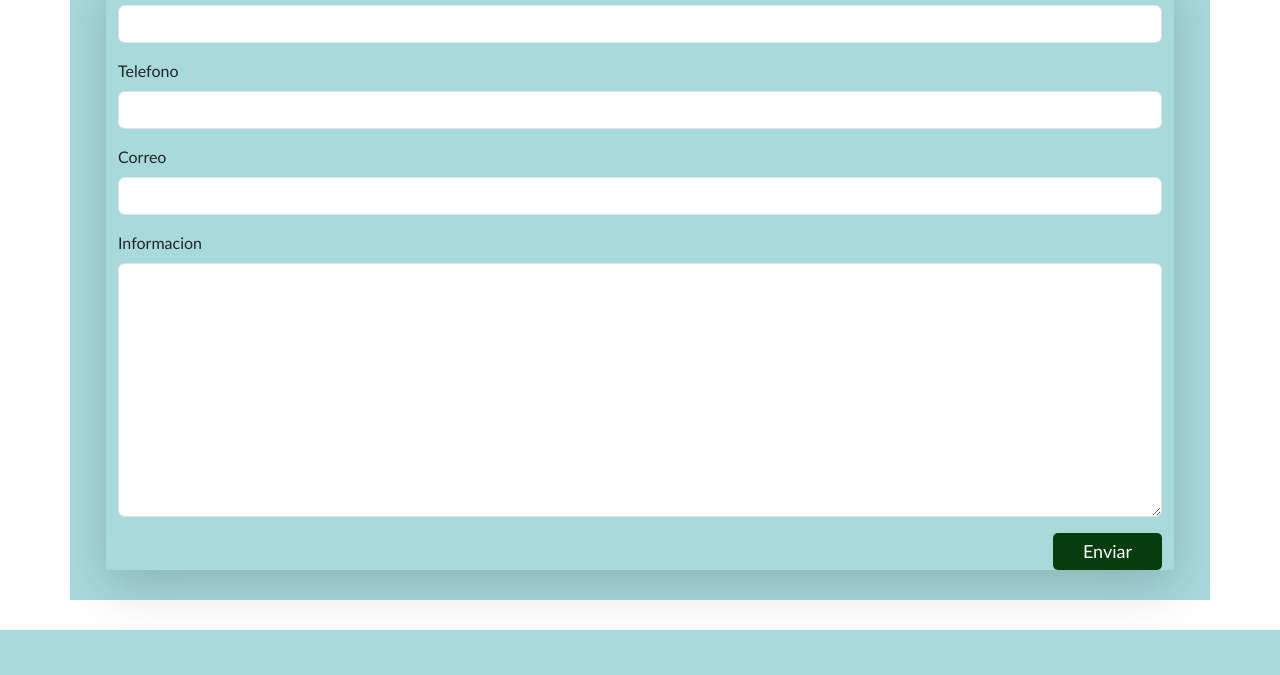
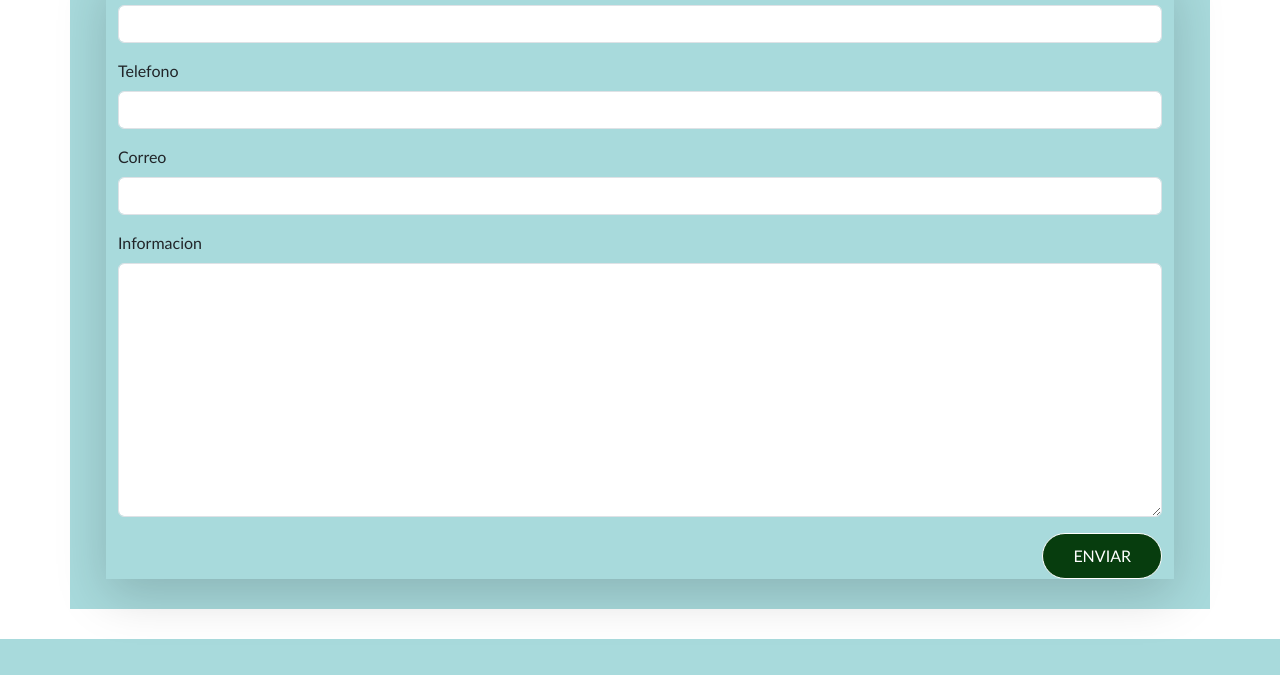
Before and after one commit to fjacosta/padel-house, a plain HTML site: page pages/contacto.html in a window 1280 px wide. Shown: the part 267-942 px from the top of the page. Drawn offline with nearby package versions, Linux system fonts and the light colour scheme.

Commit message:
animacion del boton, de la pantalla de contactanos y revisar algunos textos de la pagina

```diff
--- a/pages/contacto.html
+++ b/pages/contacto.html
@@ -7,6 +7,7 @@
     <meta name="description" content="Padel House, Ponte en contacto con Nosotros para que disfrutes de nuestra canchas de Padel">
     <link href="https://cdn.jsdelivr.net/npm/bootstrap@5.3.2/dist/css/bootstrap.min.css" rel="stylesheet"
         integrity="sha384-T3c6CoIi6uLrA9TneNEoa7RxnatzjcDSCmG1MXxSR1GAsXEV/Dwwykc2MPK8M2HN" crossorigin="anonymous">
+        <link href="https://unpkg.com/aos@2.3.1/dist/aos.css" rel="stylesheet">
     <link rel="stylesheet" href="../css/style.css">
     <title>Contacto</title>
 </head>
@@ -65,7 +66,7 @@
                 <div class="col-12">
                     <h2>Contactanos</h2>
                 </div>
-                <form action="" class=" shadow-lg">
+                <form action="" class=" shadow-lg" data-aos="fade-up">
                     <div class="mb-3 col-12">
                         <label class="form-label" for="nombre">Nombre</label>
                         <input class="form-control" type="text" id="nombre">
@@ -86,7 +87,7 @@
                         <textarea class="form-control" id="informacion" cols="30" rows="10"></textarea>
                     </div>
                     <div class="md-3 col-12 d-flex justify-content-end">
-                        <button type="submit" class=" boton-submit ">Enviar</button>
+                        <button type="submit" class=" boton-enviar ">Enviar</button>
                         <!-- <input type="submit" value="Enviar"> -->
                     </div>
                 </form>
@@ -141,6 +142,10 @@
     <script src="https://cdn.jsdelivr.net/npm/bootstrap@5.3.2/dist/js/bootstrap.bundle.min.js"
         integrity="sha384-C6RzsynM9kWDrMNeT87bh95OGNyZPhcTNXj1NW7RuBCsyN/o0jlpcV8Qyq46cDfL"
         crossorigin="anonymous"></script>
+        <script src="https://unpkg.com/aos@2.3.1/dist/aos.js"></script>
+        <script>
+            AOS.init();
+          </script>
 </body>
 
 </html>
--- a/scss/_base.scss
+++ b/scss/_base.scss
@@ -5,6 +5,7 @@ $color_parrafo: #e29578;
 $color_menu:#0099FF;
 $color_sombra:rgba(33, 20, 221, 0.4);
 $color_background_card:rgba(217, 217, 217, 0.58);
+$color_background_boton:rgb(7, 61, 14);
 
 
 * {
--- a/scss/componentes/_boton.scss
+++ b/scss/componentes/_boton.scss
@@ -1,11 +1,48 @@
+// .boton-submit{
+//     color:white;
+//     background-color: $color_background_boton;
+//     border:3px;
+//     border-radius: 5px;
+//     padding: 5px 30px 5px 30px;
+//     font-size: 18px;
+//     display: block;
 
-.boton-submit{
-    color:white;
-    background-color: rgb(7, 61, 14);
-    border:3px;
-    border-radius: 5px;
-    padding: 5px 30px 5px 30px;
-    font-size: 18px;
-    display: block;
+//     }
+.boton-enviar {
+     text-transform: uppercase;
+     text-decoration: none;
+     color: white; // rgb(27, 27, 27);
+     background-color: $color_background_boton;
+     padding: 10px 30px;
+     border: 1px solid;
+     border-radius: 1000px !important;
+     display: inline-block;
+     transition: all .2s;
+     position: relative;
 
-    }
+     &:hover {
+          transform: translateY(-5px);
+          box-shadow: 0 10px 20px $color_sombra;//rgba(27, 27, 27, .5);
+     }
+
+     &::after {
+          content: "";
+          display: inline-block;
+          height: 100%;
+          width: 100%;
+          border-radius: 100px;
+          top: 0;
+          left: 0;
+          position: absolute;
+          z-index: -1;
+          transition: all .3s;
+     }
+
+     &:hover::after {
+          background-color:$color_sombra;
+          transform: scaleX(1.4) scaleY(1.5);
+          opacity: 0;
+     }
+
+
+}
```
Also changed, not shown: index.html (+4 -4 lines), pages/alquiler-canchas.html (+2 -4 lines), css/style.css, 1 other file.
